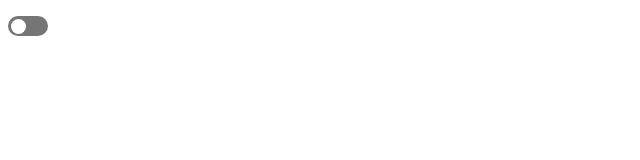
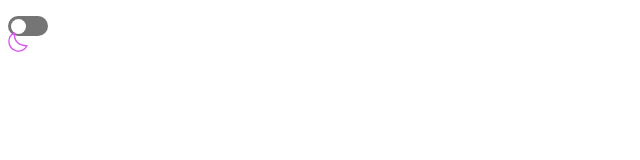
Before and after one commit to ElieB77/dictionary-app, a Next.js app in the folder dictionary-app/: page / in a window 1280 px wide. Shown: the top 160 px of the page, without its empty margins (0-640 px from the left). Built offline with nearby package versions, Linux system fonts and the light colour scheme.

Commit message:
Add ThemeLogo component.

```diff
--- a/dictionary-app/src/app/(routes)/page.tsx
+++ b/dictionary-app/src/app/(routes)/page.tsx
@@ -1,9 +1,19 @@
+import { ThemeLogo } from "../_components/atoms/ThemeLogo";
 import { ThemeSwitch } from "../_components/atoms/ThemeSwitch";
 
 export default function Home() {
   return (
     <main>
-      <ThemeSwitch />
+      <div>
+        <ThemeSwitch />
+        <ThemeLogo
+          src={"/images/icon-moon.svg"}
+          alt={"Moon Logo"}
+          width={20}
+          height={20}
+          dark={true}
+        />
+      </div>
     </main>
   );
 }
--- /dev/null
+++ b/dictionary-app/src/app/_components/atoms/ThemeLogo/index.tsx
@@ -0,0 +1,24 @@
+import Image from "next/image";
+import "@/app/_styles/components/atoms/_theme-logo.scss";
+
+interface ThemeLogoProps {
+  src: string;
+  alt: string;
+  width: number;
+  height: number;
+  dark: boolean;
+}
+
+export const ThemeLogo = (props: ThemeLogoProps): JSX.Element => {
+  return (
+    <div>
+      <Image
+        className={props.dark ? "__theme_logo" : ""}
+        src={props.src}
+        alt={props.alt}
+        width={props.width}
+        height={props.height}
+      />
+    </div>
+  );
+};
--- a/dictionary-app/src/app/_components/atoms/ThemeSwitch/index.tsx
+++ b/dictionary-app/src/app/_components/atoms/ThemeSwitch/index.tsx
@@ -1,6 +1,6 @@
 import "@/app/_styles/components/atoms/_theme-switch.scss";
 
-export const ThemeSwitch = () => {
+export const ThemeSwitch = (): JSX.Element => {
   return (
     <div className="__theme_switch">
       <div className="__theme_switch_toggle">
--- /dev/null
+++ b/dictionary-app/src/app/_styles/components/atoms/_theme-logo.scss
@@ -0,0 +1,4 @@
+.__theme_logo {
+  filter: invert(33%) sepia(92%) saturate(3353%) hue-rotate(258deg)
+    brightness(97%) contrast(92%);
+}
```
